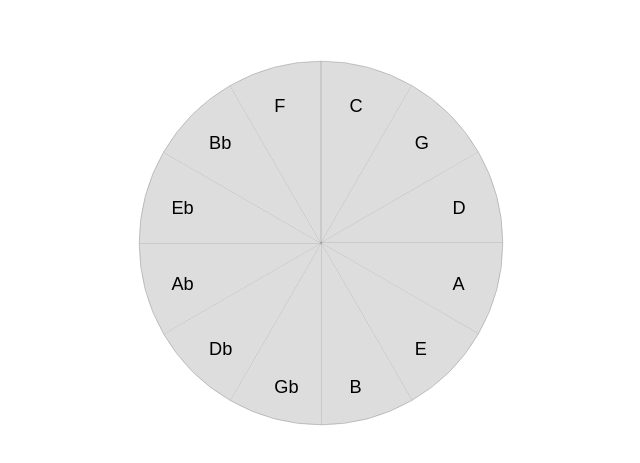
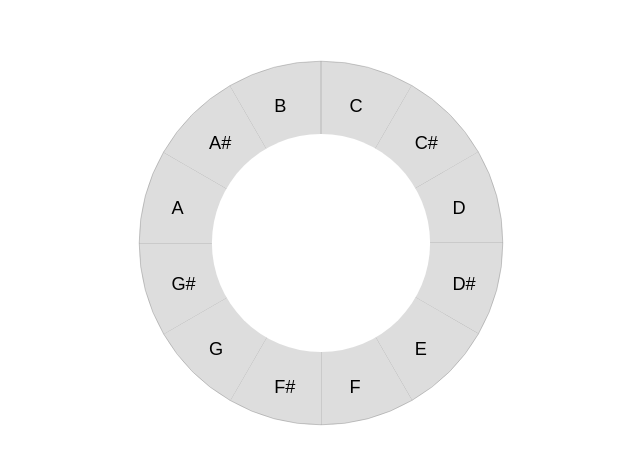
Before and after one commit to superbuggy/euclidean-tones, a React (Create React App) app: page / in a window 1280 px wide. Shown: the part 157-620 px from the top of the page, without its empty margins (319-959 px from the left). Built offline with nearby package versions, Linux system fonts and the light colour scheme.

Commit message:
Add circle in middle

```diff
--- a/src/Circle.js
+++ b/src/Circle.js
@@ -1,12 +1,13 @@
 import React, { Component } from 'react'
 import ToneSlice from './ToneSlice'
-import { CIRCLE_OF_FIFTHS } from './constants'
+// import { CIRCLE_OF_FIFTHS } from './constants'
+import { TONES } from './constants'
 
 export default class Circle extends Component {
   constructor (props) {
     super(props)
     this.state = {
-      tones: CIRCLE_OF_FIFTHS
+      tones: TONES
     }
   }
 
@@ -41,6 +42,7 @@ export default class Circle extends Component {
         width={SVG_SIZE}
       >
         { toneSlices }
+        <circle cx={0} cy={0} r={0.6} fill={'white'}/>
       </svg>
     )
   }
```
